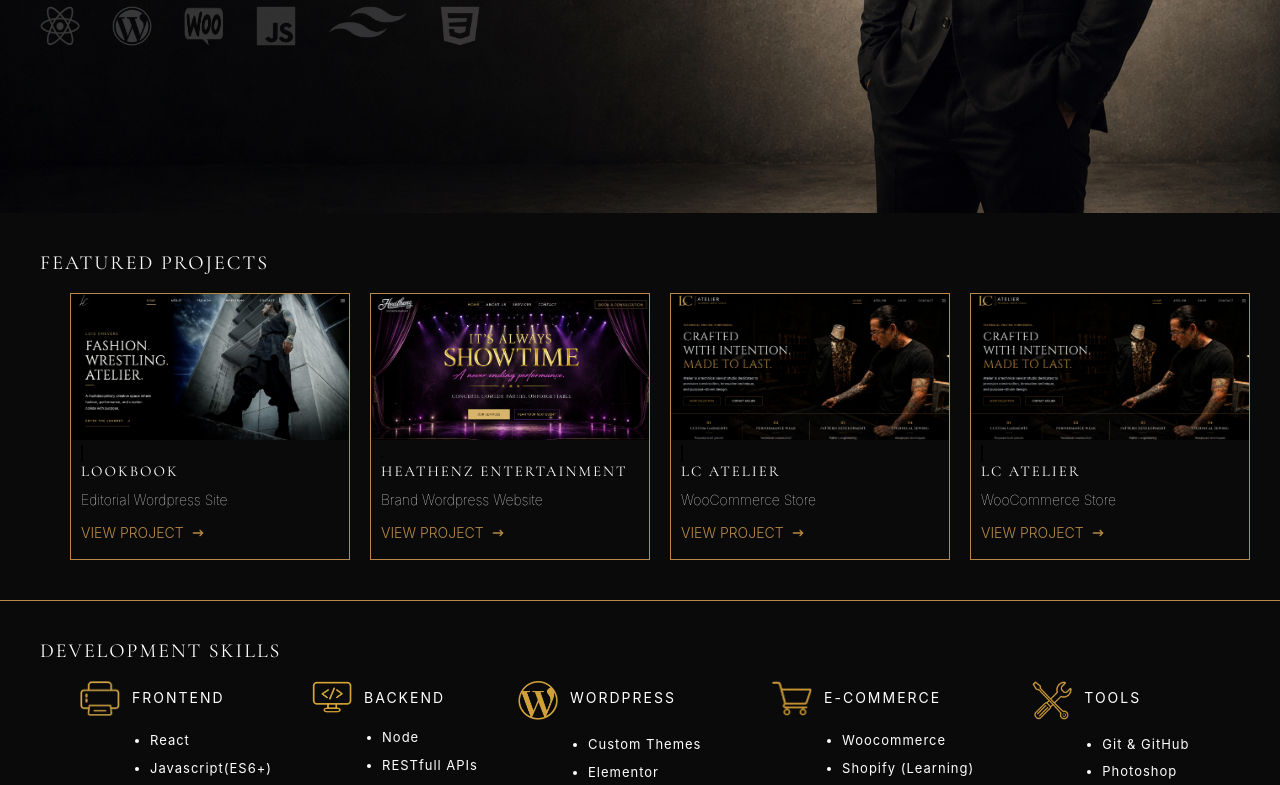
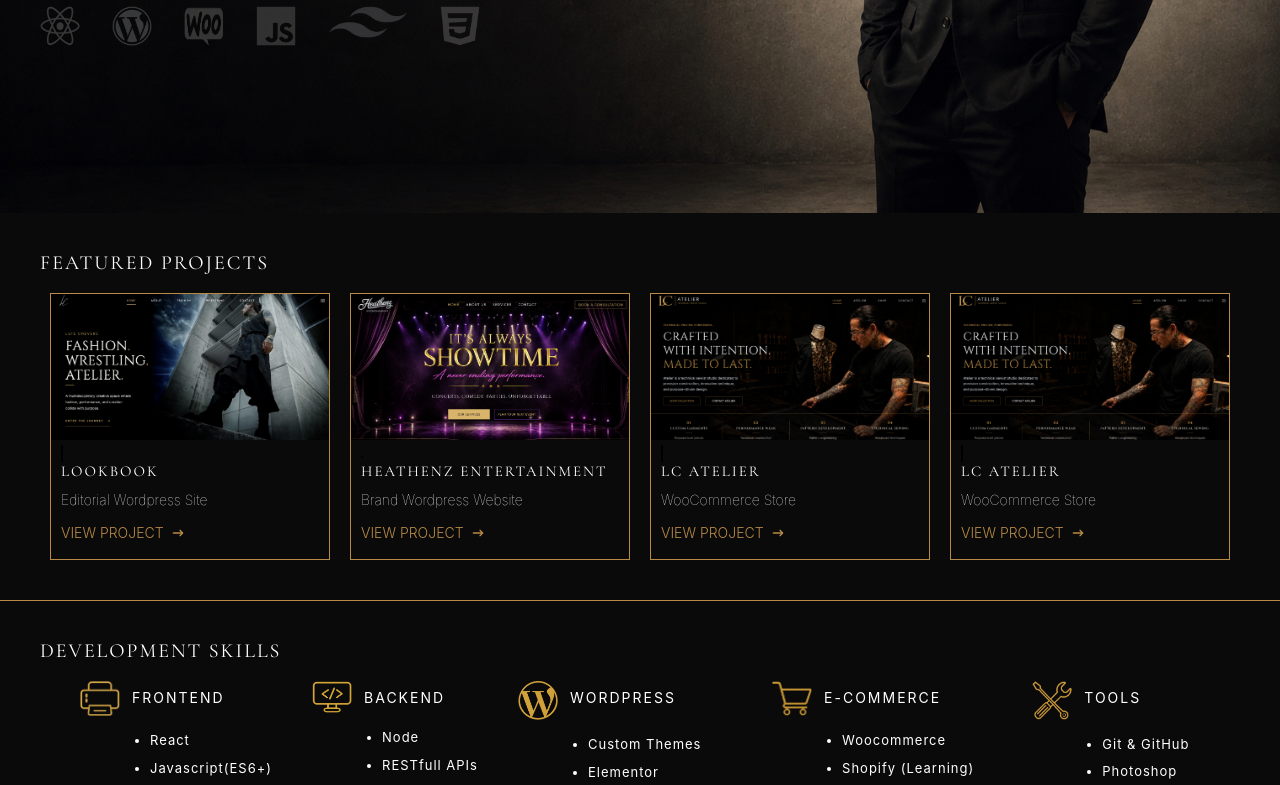
Before and after one commit to LuisChevere/New_react_portfolio, a React (Vite) app in the folder my-portfolio/: page / in a window 1280 px wide. Shown: the part 507-1292 px from the top of the page. Built offline with nearby package versions, Linux system fonts and the light colour scheme.

Commit message:
updated padding on projects

```diff
--- a/my-portfolio/src/components/Projects.jsx
+++ b/my-portfolio/src/components/Projects.jsx
@@ -4,7 +4,7 @@ import Heathenz from "../assets/images/Heathenz.png";
 
 function Projects() {
   return (
-    <section className="bg-[#0A0A0A] pl-[40px] py-[40px]" id="Projects">
+    <section className="bg-[#0A0A0A] px-[40px] py-[40px]" id="Projects">
       <div className="project-content">
         <h2 className="font-['Cormorant_Garamond'] text-[20px] font-normal tracking-[2px] text-white leading-none pb-[20px] uppercase">
           featured projects
```
